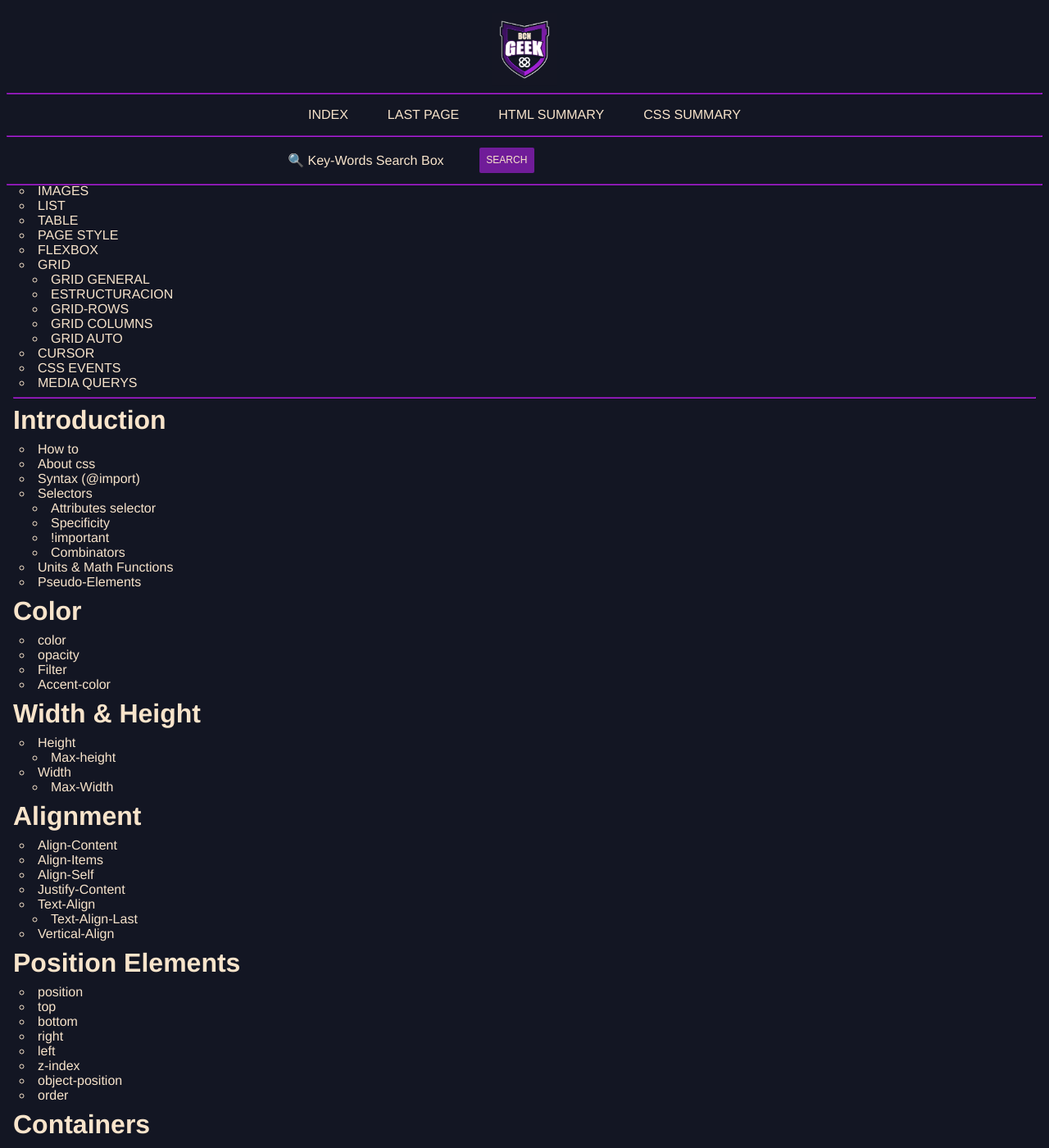
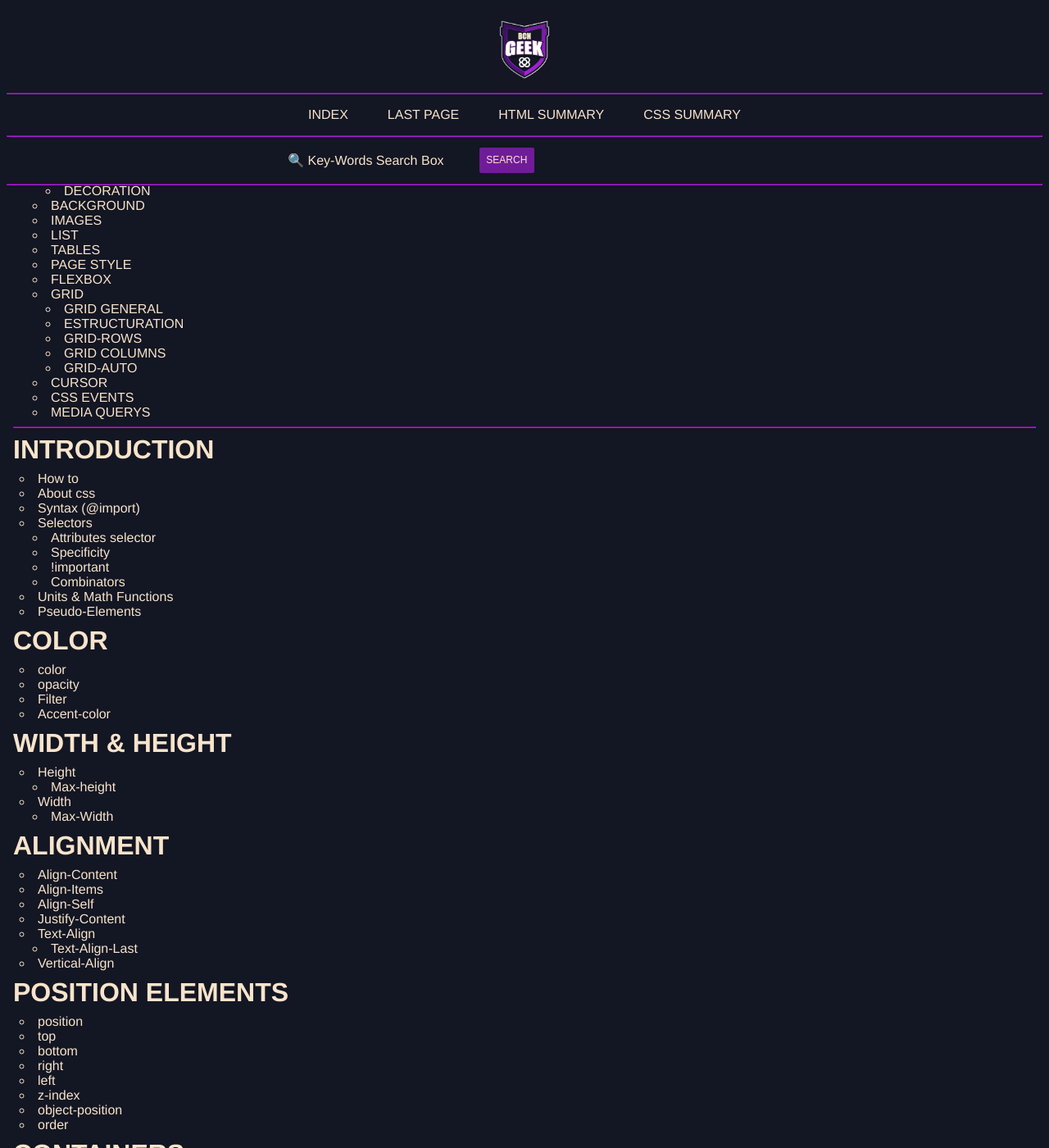
Before and after one commit to BCNGEEKS/Geekateca, a Jekyll site: the page built from sections/css/index.md, in a window 1280 px wide and 1400 px high, scrolled down 386 px. Shown: the whole window at 82% size. Built offline with Jekyll 4.4.1, drawn with Linux system fonts in a browser that asks for light colours; our own code applies the rules of GitHub Pages for plain Markdown files; some of the changed text lies outside the part shown.

Commit message:
Update index.md

```diff
--- a/sections/css/index.md
+++ b/sections/css/index.md
@@ -8,39 +8,41 @@
 
 ## TABLE OF CONTENT
 
-- [INTRODUCTION](#introduction)
-- [COLOR](#color)
-- [WIDTH & HEIGHT](#width--height)
-- [ALIGNMENT](#alignment)
-- [POSITION ELEMENTS](#position-elements)
-- [CONTAINERS](#containers)
-  - [CONTAINERS MARGIN](#containers-margin)
-  - [CONTAINERS PADDING](#containers-padding)
-  - [CONTAINERS BORDER](#containers-border)
-  - [CONTAINERS OUTLINE](#containers-outline)
-  - [CONTAINERS OVERFLOW](#containers-overflow)
-- [TEXT](#text)
-  - [FONTS](#fonts)
-  - [DECORATION](#decoration)
-- [BACKGROUND](#background)
-- [IMAGES](#images)
-- [LIST](#list)
-- [TABLE](#tables)
-- [PAGE STYLE](#page-style)
-- [FLEXBOX](#flexbox)
-- [GRID](#grid)
-  - [GRID GENERAL](#grid-general)
-  - [ESTRUCTURACION](#estructuracion)
-  - [GRID-ROWS](#grid-rows)
-  - [GRID COLUMNS](#grid-columns)
-  - [GRID AUTO](#grid-auto)
-- [CURSOR](#cursor)
-- [CSS EVENTS](#css-events)
-- [MEDIA QUERYS](#media-querys)
+- [INDEX CSS](#index-css)
+  - [TABLE OF CONTENT](#table-of-content)
+  - [INTRODUCTION](#introduction)
+  - [COLOR](#color)
+  - [WIDTH & HEIGHT](#width--height)
+  - [ALIGNMENT](#alignment)
+  - [POSITION ELEMENTS](#position-elements)
+  - [CONTAINERS](#containers)
+    - [CONTAINERS MARGIN](#containers-margin)
+    - [CONTAINERS PADDING](#containers-padding)
+    - [CONTAINERS BORDER](#containers-border)
+    - [CONTAINERS OUTLINE](#containers-outline)
+    - [CONTAINERS OVERFLOW](#containers-overflow)
+  - [TEXT](#text)
+    - [FONTS](#fonts)
+    - [DECORATION](#decoration)
+  - [BACKGROUND](#background)
+  - [IMAGES](#images)
+  - [LIST](#list)
+  - [TABLES](#tables)
+  - [PAGE STYLE](#page-style)
+  - [FLEXBOX](#flexbox)
+  - [GRID](#grid)
+    - [GRID GENERAL](#grid-general)
+    - [ESTRUCTURATION](#estructuration)
+    - [GRID-ROWS](#grid-rows)
+    - [GRID COLUMNS](#grid-columns)
+    - [GRID-AUTO](#grid-auto)
+  - [CURSOR](#cursor)
+  - [CSS EVENTS](#css-events)
+  - [MEDIA QUERYS](#media-querys)
 
 ---
 
-## **Introduction**
+## INTRODUCTION
 
 - [How to](./how-to.md)
 - [About css](./about.md)
@@ -53,21 +55,21 @@
 - [Units & Math Functions](./units-math.md)
 - [Pseudo-Elements](./pseudo-elements.md)
 
-## **Color**
+## COLOR
 
 - [color](./color.md/#color-property)
 - [opacity](./color.md/#opacity-property)
 - [Filter](./color.md/#filter)
 - [Accent-color](./color.md/#accent-color)
 
-## **Width & Height**
+## WIDTH & HEIGHT
 
 - [Height](./width_height.md/#height)
   - [Max-height](./width_height.md/#max-height)
 - [Width](./width_height.md/#width)
   - [Max-Width](./width_height.md/#max-width)
 
-## **Alignment**
+## ALIGNMENT
 
 - [Align-Content](./alignment.md/#align-content)
 - [Align-Items](./alignment.md/#align-items)
@@ -77,7 +79,7 @@
   - [Text-Align-Last](./alignment.md/#text-align-last)
 - [Vertical-Align](./alignment.md/#vertical-align)
 
-## **Position Elements**
+## POSITION ELEMENTS
 
 - [position](./position-elements.md/#introduction)
 - [top](./position-elements.md/#top-property)
@@ -88,13 +90,13 @@
 - [object-position](./position-elements.md/#property-object-position)
 - [order](./position-elements.md/#property-order)
 
-## **Containers**
+## CONTAINERS
 
 - [box-shadow](./containers-basic.md/#box-shadow)
 - [box-sizing](./containers-basic.md/#box-sizing)
 - [visibility](./containers-basic.md/#visibility)
 
-### *CONTAINERS MARGIN*
+### CONTAINERS MARGIN
 
 - [margin](./containers-margin.md/#margin)
   - [margin-top](./containers-margin.md/#margin-top)
@@ -102,7 +104,7 @@
   - [margin-right](./containers-margin.md/#margin-right)
   - [margin-bottom](./containers-margin.md/#margin-bottom)
 
-### *CONTAINERS PADDING*
+### CONTAINERS PADDING
 
 - [padding](./padding.md/#padding)
   - [padding-top](./padding.md/#padding-top)
@@ -110,7 +112,7 @@
   - [padding-right](./padding.md/#padding-right)
   - [padding-bottom](./padding.md/#padding-bottom)
 
-### *CONTAINERS BORDER*
+### CONTAINERS BORDER
 
 - [border](./containers-border.md/#containers-border)
   - [border-color](./containers-border.md/#border-color)
@@ -119,7 +121,7 @@
   - [border-width](./containers-border.md/#border-width)
   - [border-right(left, top, bottom)](./containers-border.md/#border-positions)
 
-### *CONTAINERS OUTLINE*
+### CONTAINERS OUTLINE
 
 - [outline](./containers-outline.md/#outline)
   - [outline-color](./containers-outline.md/#outline-color)
@@ -127,12 +129,12 @@
   - [outline-width](./containers-outline.md/#outline-width)
   - [outline-style](./containers-outline.md/#outline-style)
 
-### *CONTAINERS OVERFLOW*
+### CONTAINERS OVERFLOW
 
 - [overflow](./containers-overflow.md)
   - [overflow-wrap](./containers-overflow.md/#overflow-wrap)
 
-## **Text**
+## TEXT
 
 - [Direction](./text-properties-1to4.md/#direction)
 - [Letter-spacing](./text-properties-1to4.md/#letter-spacing)
@@ -146,14 +148,14 @@
 - [Quotes](./text-properties-5to12.md/#quote)
 - [Hyphens](./text-properties-5to12.md/#hyphens)
 
-### *FONTS*
+### FONTS
 
 - [Font](./font.md)
   - [Font-size](./font.md/#font-size)
   - [Font-style](./font.md/#font-style)
   - [Font-weight](./font.md/#font-weight)
 
-### *DECORATION*
+### DECORATION
 
 - [Text-decoration](./text-decoration.md/#text-decoration)
   - [Text-decoration-style](./text-decoration.md/#text-decoration-style)
@@ -161,7 +163,7 @@
   - [Text-decoration-color](./text-decoration.md/#text-decoration-color)
   - [Text-decoration-thickness](./text-decoration.md/#text-decoration-thickness)
 
-## **Background**
+## BACKGROUND
 
 - [Background](./background.md/#background)
 - [Background-color](./background.md/#background-color)
@@ -172,26 +174,26 @@
 - [Background-origin](./background.md/#background-origin)
 - [Background-Attachment](./background.md/#background-attachment)
 
-## **Images**
+## IMAGES
 
 - [masking](./images.md/#css-masking)
 - [mask-image](./images.md/#css-mask-image-property)
 - [mask-size](./images.md/#css-mask-size-property)
 
-## **List**
+## LIST
 
 - [List-style](./list-page.md/#introduction)
 - [List-style-image](./list-page.md/#list-style-image-property)
 - [List-style-position](./list-page.md/#list-style-position-property)
 - [List-style-type](./list-page.md/#list-style-type-property)
 
-## **Tables**
+## TABLES
 
 - [table-layout](./tables.md/#table-layout)
 - [empty-cells](./tables.md/#empty-cells)
 - [border-collapse](./tables.md/#border-collapse)
 
-## **Page style**
+## PAGE STYLE
 
 - [columns](./columns.md/#columns)
   - [column-gap](./columns.md/#column-gap)
@@ -200,7 +202,7 @@
   - [column-rule-width](./columns.md/#column-rule-width)
   - [column-rule-color](./columns.md/#column-rule-color)
 
-## **Flexbox**
+## FLEXBOX
 
 - [Flex-basis](./flexbox.md/#flex-basis)
 - [Flex-direction](./flexbox.md/#flex-direction)
@@ -208,50 +210,50 @@
 - [Flex-shrink](./flexbox.md/#flex-shrink)
 - [Flex-wrap](./flexbox.md/#flex-wrap)
 
-## **Grid**
+## GRID
 
-### *GRID GENERAL*
+### GRID GENERAL
 
 - [grid](./grid-general-page.md/#grid-properties)
   - [grid-gap](./grid-general-page.md/#grid-gap-property)
   - [grid-area](./grid-general-page.md/#grid-area-property)
 
-### *ESTRUCTURACION*
+### ESTRUCTURATION
 
 - [grid-template](./grid-estructuration.md/#grid-template)
   - [grid-template-areas](./grid-estructuration.md/#grid-template-areas)
   - [grid-template-columns](./grid-estructuration.md/#grid-template-columns)
   - [grid-template-rows](./grid-estructuration.md/#grid-template-rows)
 
-### *GRID-ROWS*
+### GRID-ROWS
 
 - [grid-row](./grid-row.md/#grid-row)
   - [grid-row-start](./grid-row.md/#grid-row-start)
   - [grid-row-end](./grid-row.md/#grid-row-end)
 - [row-gap](./grid-row.md/#row-gap)
 
-### *GRID COLUMNS*
+### GRID COLUMNS
 
 - [grid-column](./grid-columns.md/#grid-column)
   - [grid-column-gap](./grid-columns.md/#grid-column-gap)
   - [grid-column-start](./grid-columns.md/#grid-column-start)
   - [grid-column-end](./grid-columns.md/#grid-column-end)
 
-### *GRID-AUTO*
+### GRID-AUTO
 
 - [grid-auto-columns](./grid-auto.md/#grid-auto-columns-property)
 - [grid-auto-rows](./grid-auto.md/#grid-auto-rows-property)
 - [grid-auto-flow](./grid-auto.md/#grid-auto-flow-property)
 
-## **Cursor**
+## CURSOR
 
 - [cursor](./cursor.md/#cursor)
 
-## **CSS events**
+## CSS EVENTS
 
 - [Pointer-event](./css-events.md/#pointer-events)
 - [Pseudo-classes](./css-events.md/#pseudo-classes)
 
-## **Media querys**
+## MEDIA QUERYS
 
 - [@media](./mediaquerys.md/#media-queries)
```
